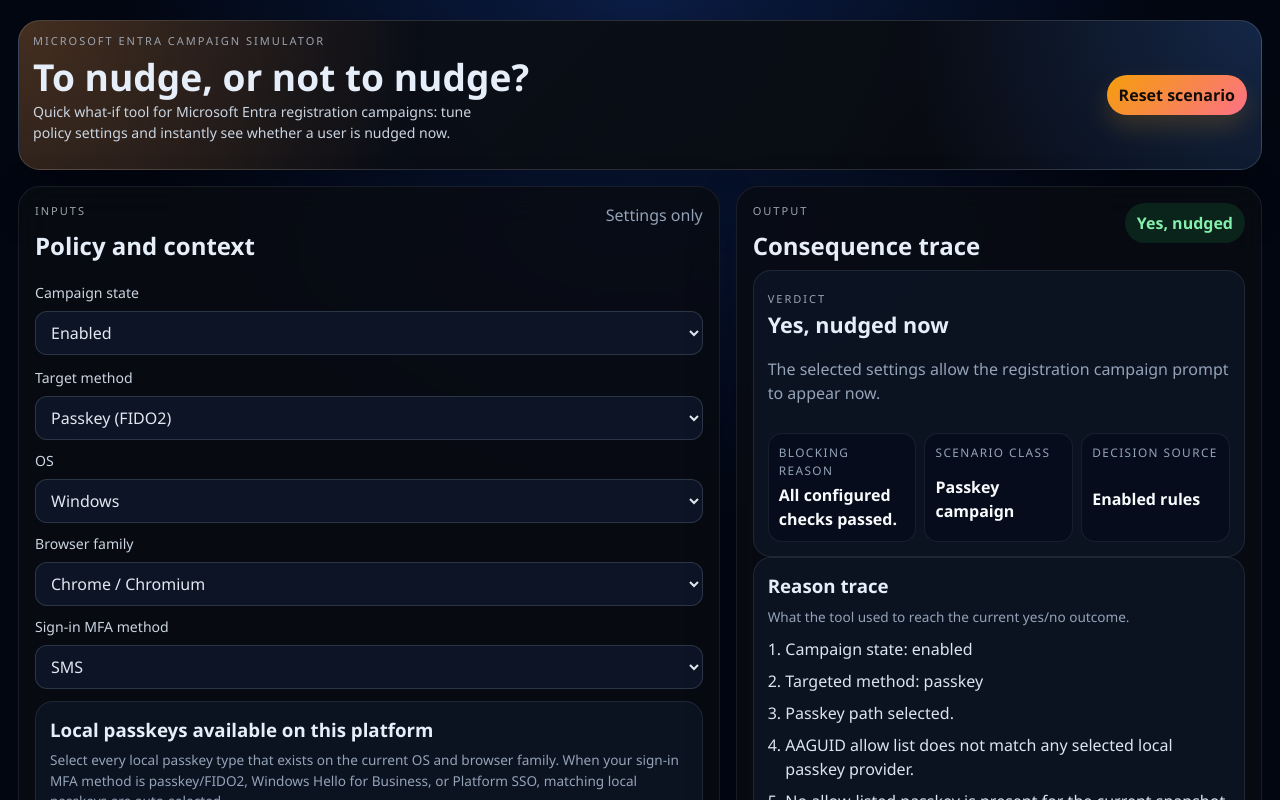
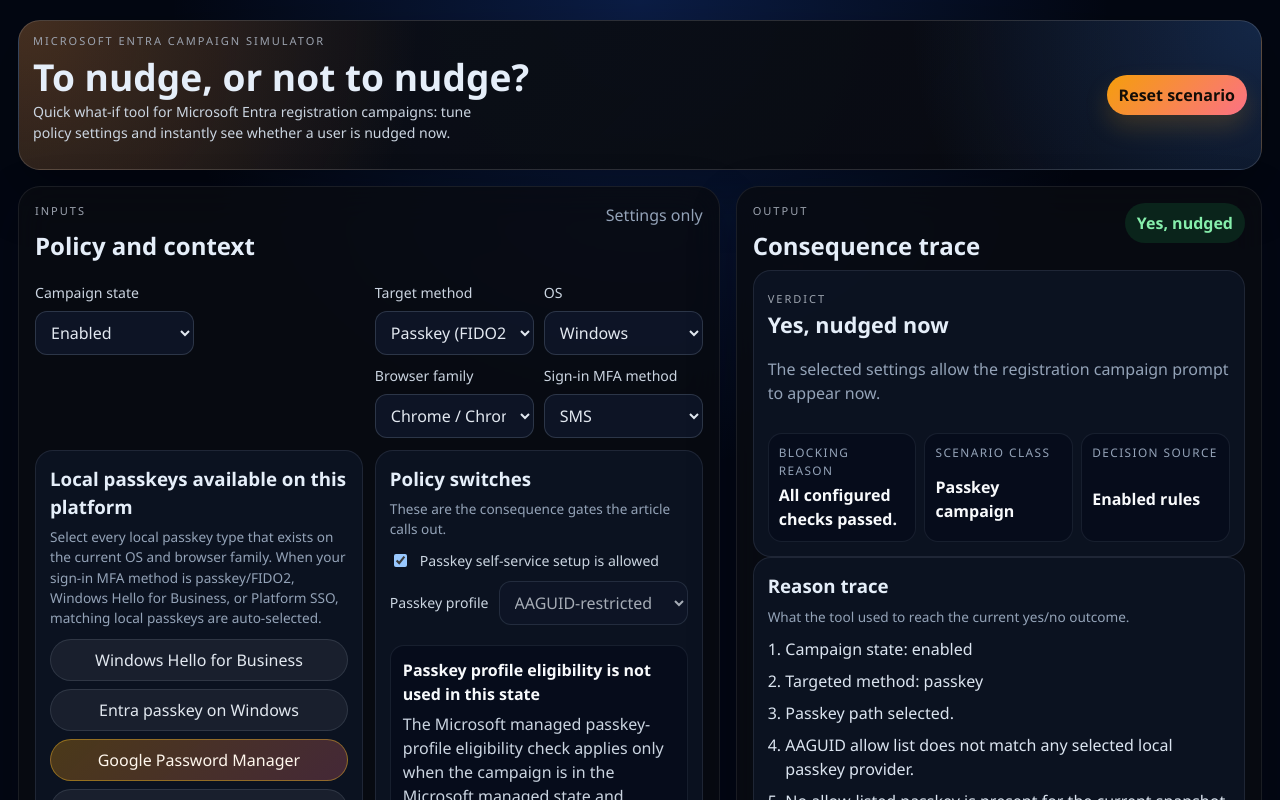
Before and after one commit to BakkerJan/entra-registration-campaign-sim, a React (Vite) app: page / in a window 1280 px wide. Shown: the top 800 px of the page. Built offline with nearby package versions, Linux system fonts and the light colour scheme.

Commit message:
Restore compact panel layout

```diff
--- a/src/App.css
+++ b/src/App.css
@@ -116,25 +116,26 @@
 }
 
 .panel-controls {
-  display: flex;
-  flex-direction: column;
+  display: grid;
+  grid-template-columns: repeat(2, minmax(0, 1fr));
   gap: 12px;
 }
 
 .panel-controls > :first-child,
+.panel-controls > .form-grid:first-of-type,
 .panel-controls > .standalone-disabled-state {
-  width: 100%;
+  grid-column: 1 / -1;
 }
 
 .standalone-disabled-state {
-  grid-column: 1 / -1;
+  margin-top: -2px;
 }
 
 .state-banner {
   display: grid;
   gap: 6px;
-  padding: 14px 16px;
-  border-radius: 14px;
+  padding: 12px 14px;
+  border-radius: 12px;
   background: rgba(15, 23, 42, 0.82);
   border: 1px solid rgba(148, 163, 184, 0.18);
 }
@@ -196,10 +197,6 @@
   grid-template-columns: repeat(2, minmax(0, 1fr));
   gap: 10px;
   align-items: start;
-}
-
-.panel-controls .form-grid {
-  grid-template-columns: 1fr;
 }
 
 .form-grid label,
```
